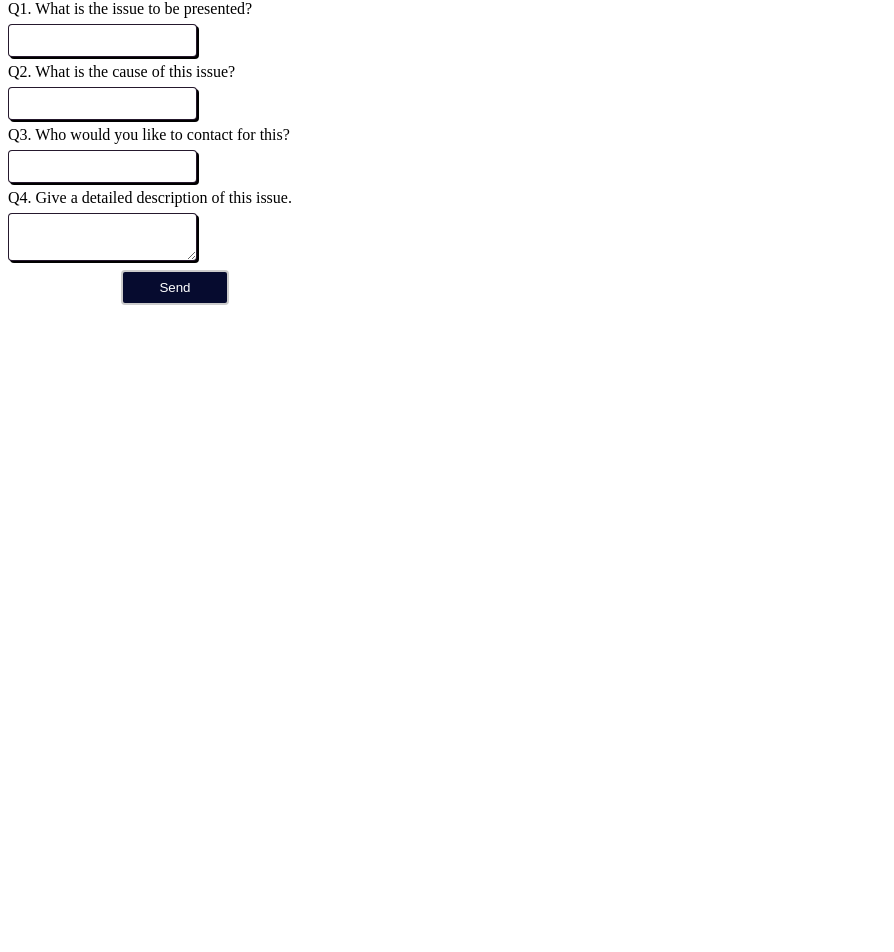
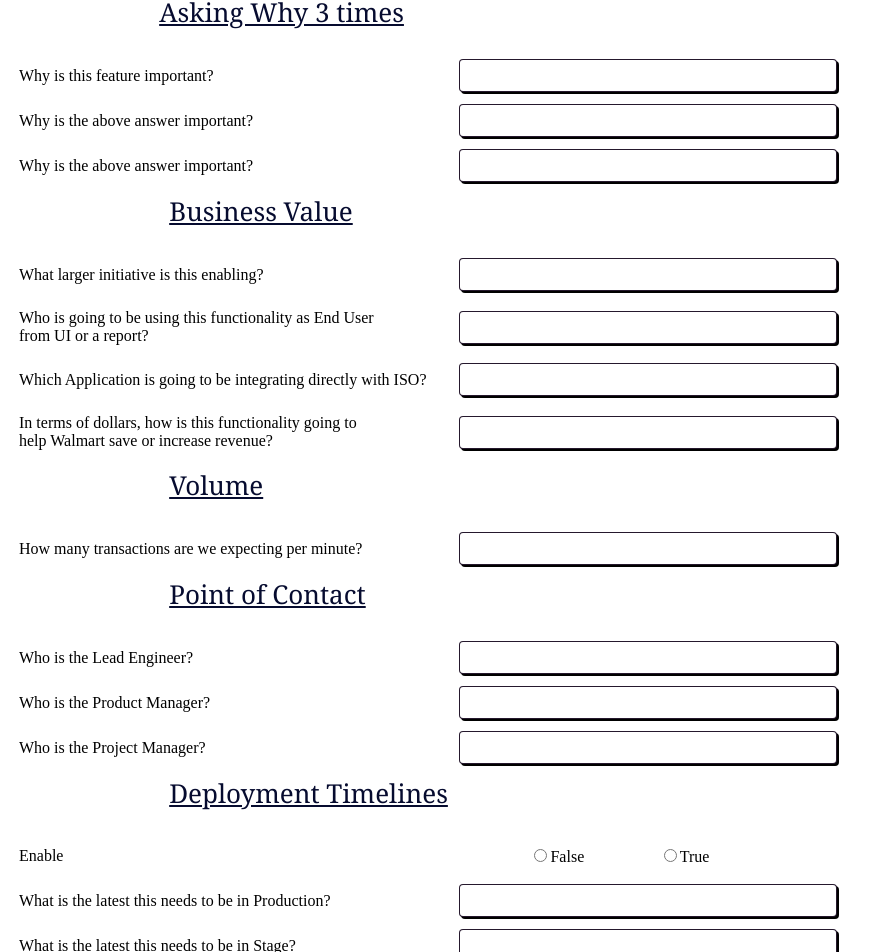
Before and after one commit to ImYatharth/WalmartDashboard, a React (Create React App) app: page /reports in a window 1280 px wide. Shown: the part 72-1024 px from the top of the page, without its empty margins (0-894 px from the left). Before the commit the page ends 800 px from the top, so only its background shows below. Built offline with nearby package versions, Linux system fonts and the light colour scheme.

Commit message:
Questionairre Update

```diff
--- a/src/pages/Reports.css
+++ b/src/pages/Reports.css
@@ -1,5 +1,5 @@
 input[type=text], select, textarea{
-    width: 5cm;
+    width: 10cm;
     padding: 8px;
     border: 1px solid rgba(22, 8, 31, 0.932);
     border-radius: 4px;
@@ -23,7 +23,7 @@ input[type=submit] {
     border-radius: 4px;
     border: 2px solid #ccc;
     margin: 5px 4px;
-    margin-left: 3cm;
+    margin-left: 5cm;
     cursor: pointer;
 
 }
@@ -32,14 +32,18 @@ div{
 }
 
 .headings{
-    margin-left: 3cm;
-    font-style:italic;
-    font-size: 20px;
+    margin-left: 4cm;
+    font-style: bold;
+    font-size: 26px;
+    color: #060b2f;
+    text-decoration-line: underline;
+    font-family:Georgia, 'Times New Roman', Times, serif;
 }
 .yatharth{
    column-width: 0px;
    border-spacing: 10px;
+
 }
 input{
-  margin-left: 0.8cm;
+  margin-left: 2cm;
 }
--- a/src/pages/Reports.js
+++ b/src/pages/Reports.js
@@ -1,14 +1,11 @@
-import React, {Component} from 'react'
+import React, { Component } from 'react'
 import './Reports.css';
 class Reports extends Component{
 
     constructor(props){
      super(props);
 
-     this.state = {  fullname: "",
-         email: "",
-         phone : "",
-         message : ""
+     this.state = {
          }
     }
 
@@ -33,50 +30,168 @@ class Reports extends Component{
     // }
 
     handlechangeall = (event) =>{
-     this.setState ( { [event.target.name] :event.target.value  } )
+     this.setState ( { [event.target.name] :event.target.value  })
     }
 
-    handlesubmit = (event) => {
-     alert (`my name is ${this.state.fullname}.
-      My email id is ${this.state.email}
-      My mobile number is ${this.state.phone}.
-      My message to your company is ${this.state.message}
-      `);
+        handlesubmit = (event) => {
+            if (this.state.q1 && this.state.q2 && this.state.q3 && this.state.q4 && this.state.q5 && this.state.q6 &&
+               this.state.q7 && this.state.q8 && this.state.q9 && this.state.q10 && this.state.q11 && this.state.q12 &&
+                this.state.q13 && this.state.q14 && this.state.q15 && this.state.q16 && this.state.enable)
+     {
+         alert ("Your form has been submitted.");
      // alert( JSON.stringify(this.state));
      console.log( JSON.stringify(this.state));
      event.preventDefault();
+     }
+     else
+        alert("One or more fields are incomplete");
+
     }
-
+    updateCategory = (event) => {
+        if(event.target.checked) {
+           this.setState({ enable: event.target.value})
+        }
+    }
+    updateCategorys = (event) => {
+        if(event.target.checked) {
+           this.setState({ enableBigBen: event.target.value})
+        }
+    }
     render(){
      return(
       <div>
       <br/>
-       <form onSubmit = {this.handlesubmit} >
-        <label> Q1. What is the issue to be presented?</label><br></br>
-        <input  type="text" name="fullname"  value={this.state.fullname}
-          onChange={this.handlechangeall} /> <br/>
+        <span className="headings">Asking Why 3 times</span> <br/><br/>
+        <form onSubmit = {this.handlesubmit} >
+        <table className="yatharth">
+        <tbody>
+        <tr>
+        <td><label> Why is this feature important? </label></td>
+        <td><input  type="text" name="q1"  value={this.state.q1}
+                onChange={this.handlechangeall} /> </td>
+        </tr>
+        <tr>
+        <td><label> Why is the above answer important? </label></td>
+        <td><input  type="text" name="q2" value= {this.state.q2}
+                onChange={this.handlechangeall} /> </td>
+         </tr>
+        <tr>
+        <td><label>  Why is the above answer important?  </label></td>
+        <td><input  type="text" name="q3" value= {this.state.q3}
+                onChange={this.handlechangeall} /> </td>
+        </tr>
+        <span className="headings">Business Value</span> <br/><br/>
+        <tr>
+        <td><label> What larger initiative is this enabling? </label></td>
+        <td><input  type="text" name="q4"  value={this.state.q4}
+                onChange={this.handlechangeall} /> </td>
+        </tr>
+        <tr>
+        <td><label> Who is going to be using this functionality as End User <br/>from UI or a report? </label></td>
+        <td><input  type="text" name="q5"  value={this.state.q5}
+                onChange={this.handlechangeall} /> </td>
+        </tr>
+        <tr>
+        <td><label>  Which Application is going to be integrating directly with ISO?  </label></td>
+        <td><input  type="text" name="q6" value= {this.state.q6}
+                onChange={this.handlechangeall} /> </td>
+        </tr>
+        <tr>
+        <td><label>In terms of dollars, how is this functionality going to<br/> help Walmart save or increase revenue? </label></td>
+        <td><input  type="text" name="q7"  value={this.state.q7}
+                onChange={this.handlechangeall} /> </td>
+        </tr>
+        {/* </tbody>
+        </table> */}
+                {/* <hr></hr> */}
+        <span className="headings">Volume</span> <br/><br/>
+        {/* <table className="yatharth">
+        <tbody> */}
+        <tr>
+        <td><label> How many transactions are we expecting per minute? </label></td>
+        <td><input  type="text" name="q8"  value={this.state.q8}
+                onChange={this.handlechangeall} /></td>
+        </tr>
+        <span className="headings">Point of Contact</span> <br/><br/>
+        <tr>
+        <td><label> Who is the Lead Engineer?  </label></td>
+        <td><input  type="text" name="q9" value= {this.state.q9}
+                onChange={this.handlechangeall} /> </td>
+        </tr>
+        <tr>
+        <td><label> Who is the Product Manager? </label></td>
+        <td><input  type="text" name="q10" value= {this.state.q10}
+                onChange={this.handlechangeall} /> </td>
+        </tr>
+        <tr>
+        <td><label> Who is the Project Manager? </label></td>
+        <td><input  type="text" name="q11" value= {this.q11}
+                onChange={this.handlechangeall} /> </td>
+        </tr>
+        <span className="headings">Deployment Timelines</span> <br/><br/>
+        <tr>
+        <td><label> Enable </label></td>
+        <td><label><input  type="radio" name="enable"  value="false" //checked={this.props.checked === "false"}
+                onChange={this.updateCategory} />False    <input  type="radio" name="enable"  value="true" //checked={this.props.checked === "true"}
+                onChange={this.updateCategory} />True</label> </td>
+        </tr>
+        <tr>
+        <td><label> What is the latest this needs to be in Production? </label></td>
+        <td><input  type="text" name="q12"  value={this.state.q12}
+                onChange={this.handlechangeall} /> </td>
+        </tr>
+        <tr>
+        <td><label> What is the latest this needs to be in Stage? </label></td>
+        <td><input  type="text" name="q13"  value={this.state.q13}
+                onChange={this.handlechangeall} /> </td>
+        </tr>
+        <tr>
+        <td><label> When is the Integration Testing supposed to happen? </label></td>
+        <td><input  type="text" name="q14"  value={this.state.q14}
+                onChange={this.handlechangeall} /> </td>
+        </tr>
+        <tr>
+        <td><label> Are you open to the idea of Inner Sourcing? </label></td>
+        <td><input  type="text" name="q15"  value={this.state.q15}
+                onChange={this.handlechangeall} /> </td>
+        </tr>
+        {/* </tbody></table> */}
+        {/* <hr/> */}
+        <span className="headings">Documentaion</span> <br/><br/>
+        {/* <table className="yatharth">
+        <tbody> */}
+        <tr>
+        <td><label>Helpful Confluence links for product and engineering. </label></td>
+        <td><input  type="text" name="q16"  value={this.state.q16}
+                onChange={this.handlechangeall} /> </td>
+        </tr>
+        {/* <tr>
+        <td><label> Topic </label></td>
+        <td><input  type="text" name="topic" value= {this.state.topic}
+                onChange={this.handlechangeall} /> </td>
+        </tr>
+        <tr>
+        <td><label> Topic Brokers </label></td>
+        <td><input  type="text" name="topicBrokers" value= {this.state.topicBrokers}
+                onChange={this.handlechangeall} /> </td>
+        </tr>
+        <tr>
+        <td><label> Rulebook Logic </label></td>
+        <td><input  type="text" name="ruleBookLogic"  value={this.state.ruleBookLogic}
+                onChange={this.handlechangeall} /> </td>
+        </tr>
+        <tr>
+        <td><label> Enable Big Ben </label></td>
+        <td><label><input  type="radio" name="enableBigBen"  value="false" //checked={this.props.checked === "false"}
+                onChange={this.updateCategorys} />False    <input type="radio" name="enableBigBen"  value="true" //checked={this.props.checked === "true"}
+                onChange={this.updateCategorys} />True</label> </td> */}
 
-        <label> Q2. What is the cause of this issue? </label><br/>
-        <input  type="text" name="email" value= {this.state.email}
-
-
-
-          onChange={this.handlechangeall} /> <br/>
-
-        <label> Q3. Who would you like to contact for this? </label><br/>
-        <input  type="text" name="phone" value= {this.state.phone}
-                onChange={this.handlechangeall} /> <br/>
-
-        <label> Q4. Give a detailed description of this issue. </label><br/>
-        <textarea  value= {this.state.message}  name="message"
-                onChange={this.handlechangeall} />   <br/>
-
+        </tbody>
+        </table>
         <input type="submit" value="Send" />
        </form>
       </div>
      )
     }
-
-    }
-
-    export default Reports;
+}
+export default Reports;
```
